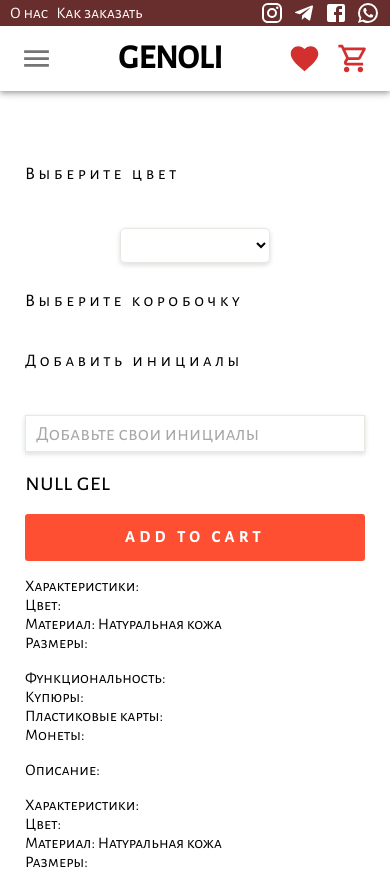
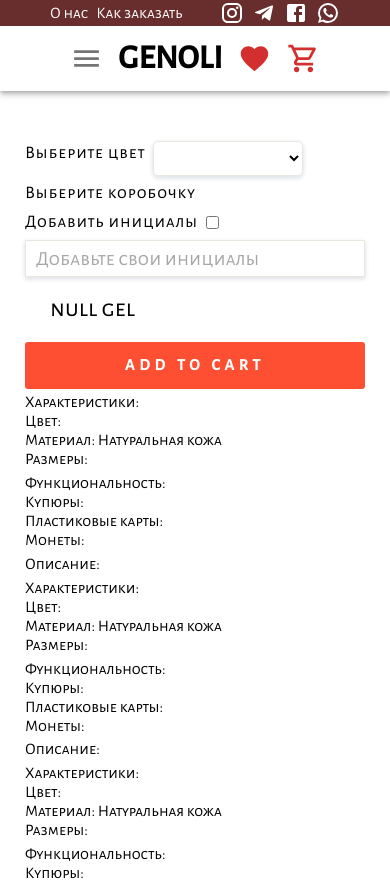
Before and after one commit to UTYFjs/onlineStore, a React (Create React App) app: page /collection/1/1 in a window 390 px wide. Shown: the top 881 px of the page. Built offline with nearby package versions, Linux system fonts and the light colour scheme.

Commit message:
fix issue with adaptive breakpoints with tablet

```diff
--- a/src/pages/Catalog/SelectProducts/ProductPage/ProductPage.module.scss
+++ b/src/pages/Catalog/SelectProducts/ProductPage/ProductPage.module.scss
@@ -44,24 +44,36 @@
 .content-wrapper{
 display: flex;
 flex-direction: column;
-gap: 1rem;
+gap: .3rem;
 
 .spacing{
   font-size: 1.1em;
   letter-spacing: .2em;
-  line-height: 44px;
+  line-height: 35px;
+    @include for-tablet{
+      line-height: 35px;
+    }
+    @include for-phone{
+      letter-spacing: 0.05em;
+      line-height: 25px;
+    }
 }
 .price{
   font-size: 25px;
+  margin: .5em 1em;
 }
-  .flex-row{
+.flex-row{
     display: flex;
     gap: 2rem;
+
+
     @include for-tablet{
-      flex-direction: column;
+      //flex-direction: column;
+      gap: .5rem;
     }
     @include for-phone{
-      flex-direction: column;
+      //flex-direction: column;
+      gap: .5rem;
     }
   }
   .title{
--- a/src/pages/Catalog/SelectProducts/ProductPage/ProductPage.tsx
+++ b/src/pages/Catalog/SelectProducts/ProductPage/ProductPage.tsx
@@ -12,6 +12,7 @@
 import CustomSlider from '../../../../components/customSlider/CustomSlider';
 import Slider from '../../../../components/Slider/Slider';
 import SliderSwiper from '../../../../components/SliderSwiper/SliderSwiper';
+import Checkbox from '../../../../components/Checkbox/Checkbox';
 
 function ProductPage() {
   const { product: currentProductId } = useParams();
@@ -20,6 +21,7 @@
   const imgSrc = './../.' + currentProduct?.thumbnail.primary;
 
   const imagesSrc = currentProduct?.images.map((image) => './../.' + image);
+
   //const { currentProduct, setCurrentProduct } = useUtilityStore((state) => state);
   /*useEffect(() => {
     return () => {
@@ -56,9 +58,12 @@
           </div>
           <div className={styles['flex-row']}>
             <p className={styles.spacing}>Добавить инициалы</p>
-            <Input placeholder={'Добавьте свои инициалы'} />
+            {
+              //todo checkbox инициалы
+            }
+            <Checkbox name="инициалы" />
           </div>
-
+          <Input placeholder={'Добавьте свои инициалы'} />
           <p className={styles.price}>{price + ' gel'}</p>
           <Button
             className="full-width"
--- a/src/styles/breakpoints.scss
+++ b/src/styles/breakpoints.scss
@@ -2,7 +2,7 @@
 $phone-width: 767px;
 
 @mixin for-tablet {
-  @media (max-width: $tablet-width) {
+  @media (min-width: $phone-width) and (max-width: $tablet-width) {
     @content;
   }
 }
```
